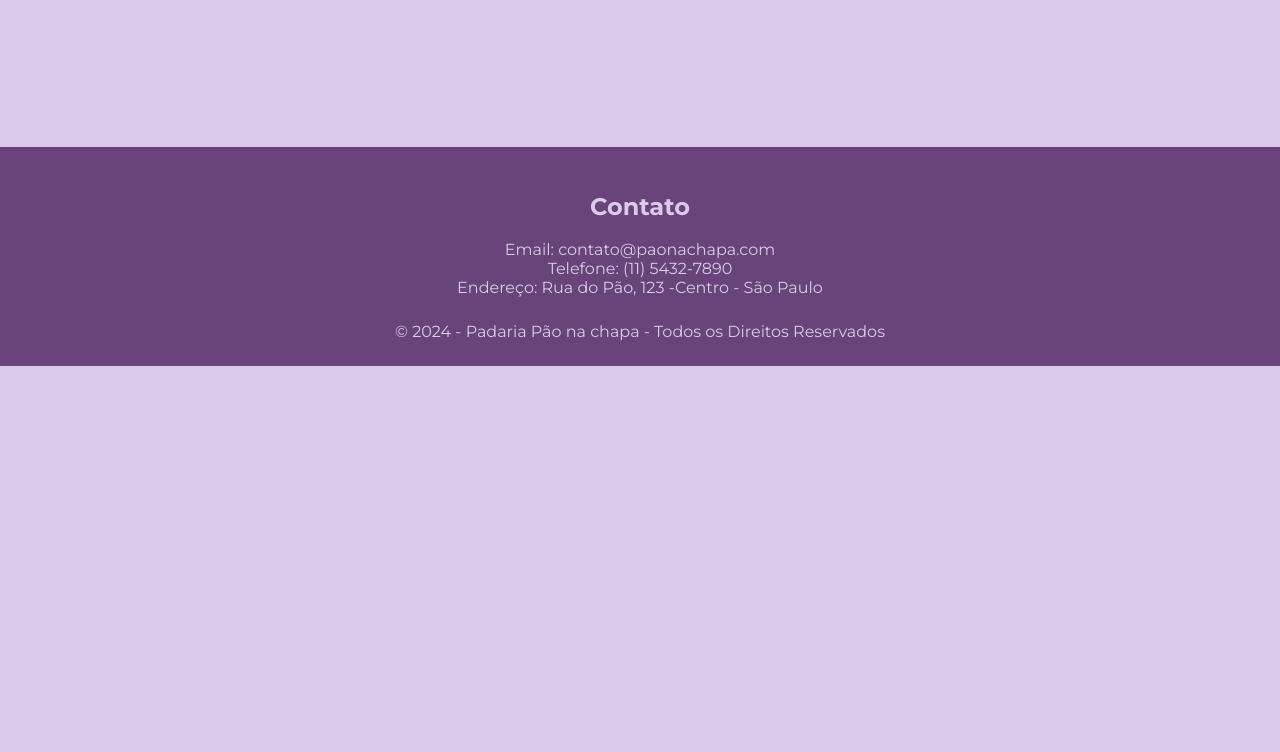
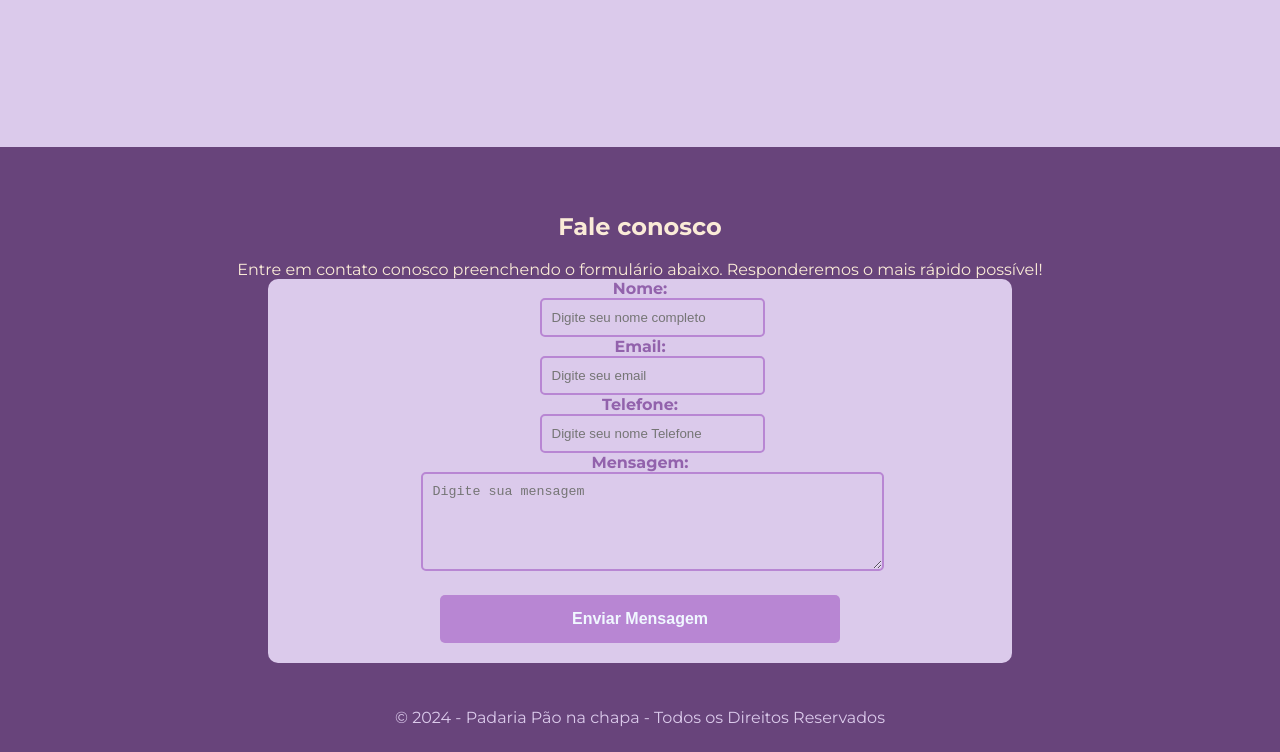
Before and after one commit to Dan-Ohana/site-padaria, a plain HTML site: page index.html in a window 1280 px wide. Shown: the part 1294-2046 px from the top of the page. Before the commit the page ends 1660 px from the top, so only its background shows below. Drawn offline with Linux system fonts and the light colour scheme.

Commit message:
Add files via upload

```diff
--- a/index.html
+++ b/index.html
@@ -101,10 +101,61 @@
     <footer>
         <section id="contato">
 
-            <h2>Contato</h2>
-            <p>Email: contato@paonachapa.com</p>
-            <p>Telefone: (11) 5432-7890 </p>
-            <p>Endereço: Rua do Pão, 123 -Centro - São Paulo</p>
+            <h2>Fale conosco</h2>
+            <p>Entre em contato conosco preenchendo o formulário abaixo. Responderemos o mais rápido possível!</p>
+
+            <form id="form-contato">
+                <div class="grupo">
+                    <p>Nome:</p>
+                    <input
+                    id="nome"
+                    type="text"
+                    placeholder="Digite seu nome completo"
+                    required
+                    />
+
+                </div>
+
+                <div class="grupo">
+                    <p>Email:</p>
+                    <input
+                    id="email"
+                    type="email"
+                    placeholder="Digite seu email"
+                    required
+                    />
+
+
+                </div>
+
+                <div class="grupo">
+                    <p>Telefone:</p>
+                    <input
+                    id="telefone"
+                    type="tel"
+                    placeholder="Digite seu nome Telefone"
+                    required
+                    />
+
+                </div>
+
+
+                <div class="grupo">
+                    <p>Mensagem:</p>
+                    <textarea
+                    id="mensagem"
+                    placeholder="Digite sua mensagem"
+                    rows="5"
+                    cols="50"
+                    required></textarea>
+
+                </div>
+
+                <button type="submit">Enviar Mensagem</button>
+
+            </div>
+
+            </form>
 
         </section>
         <p class="direitos-autorais">&copy; 2024 - Padaria Pão na chapa -
@@ -114,6 +165,30 @@
 
 
     </main>
+
+    <script>
+        const form = document.getElementById("form-contato");
+
+        form.addEventListener('submit', function(event){
+
+            event.preventDefault();
+
+            const nome = document.getElementById('nome').value;
+            const email = document.getElementById('email').value;
+            const telefone = document.getElementById('telefone').value;
+            const mensagem = document.getElementById('mensagem').value;
+
+            alert("Dados do contato: \n" +
+            "Nome: " + nome + "\n" +
+            "Email: " + email +  "\n" +
+            "Telefone: " + telefone + "\n" +
+            "Mensagem: " + mensagem + "\n"
+            );
+        })
+
+
+
+    </script>
 </body>
 
 </html>
--- a/style.css
+++ b/style.css
@@ -100,6 +100,66 @@ footer p {
 
 }
 
+#form-contato{
+    width: 60%;
+    background-color: rgb(219, 202, 235);
+    border-radius: 10px;
+    display: flex;
+    flex-direction: column;
+    align-items: center;
+}
+
+.grupo{
+    font-weight: bold;
+    color: rgb(146, 98, 172);
+}
+
+.grupo input,
+.grupo textarea{
+    width: 100%;
+    padding: 10px;
+    border: 2px solid rgb(184, 134, 211);
+    border-radius: 5px;
+    background-color: rgb(219, 202, 235);
+
+}
+
+.grupo input:focus,
+.grupo textarea:focus{
+    border: 2px solid rgb(78, 29, 104);
+    outline: none;
+}
+
+#contato{
+    display: flex;
+    flex-direction: column;
+    align-items: center;
+    text-align: center;
+    color: antiquewhite;
+    padding: 20px;
+}
+
+#contato button{
+    width: 100%;
+    max-width: 400px;
+    padding: 15px;
+    font-size: 16px;
+    font-weight: bold;
+    background-color: rgb(184, 134, 211);
+    color: aliceblue;
+    border: none;
+    border-radius: 5px;
+    transition: 0.3 ease;
+    cursor: pointer;
+    margin-top: 20px;
+    margin-bottom: 20px;
+
+}
+
+#contato button:hover{
+    background-color:  rgb(78, 29, 104);
+}
+
 @media (max-width: 875px){
     #introducao{
         flex-direction: column;
```
